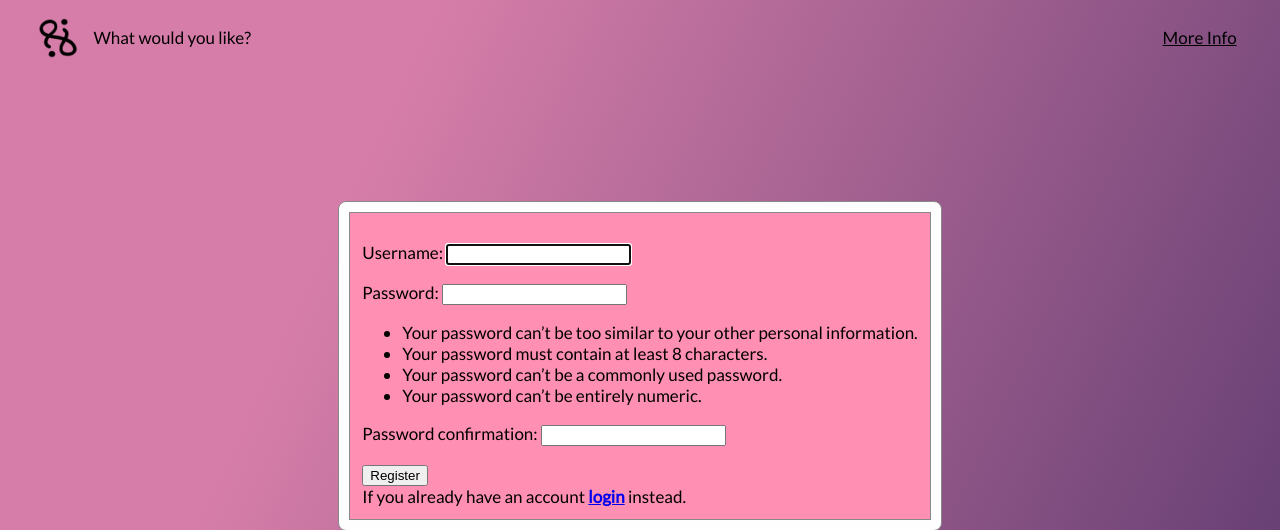
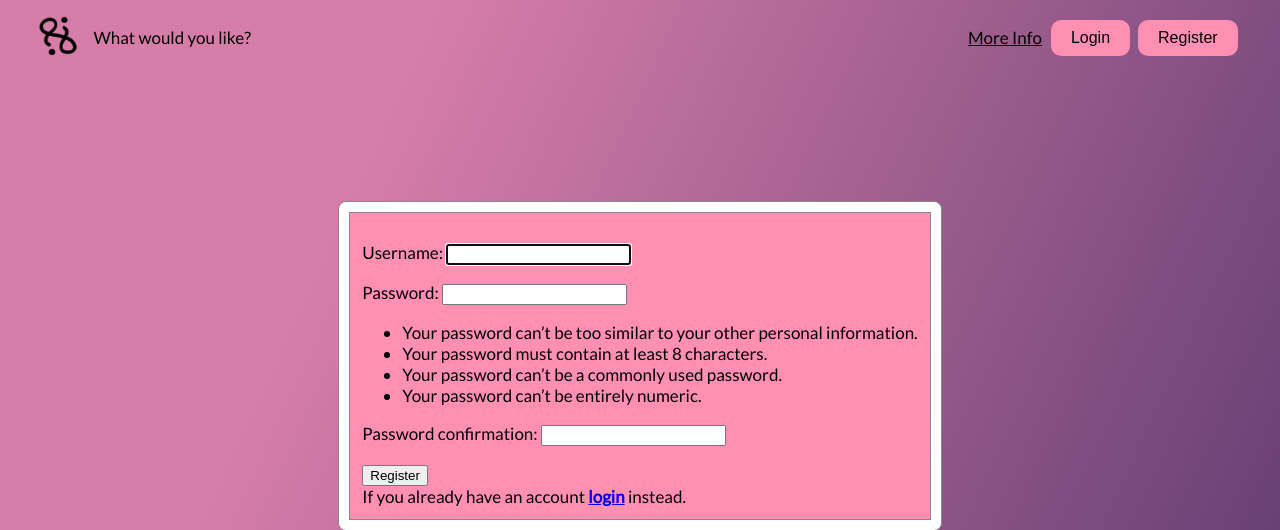
Before and after one commit to michellegsld/indecisive_decision, a Django app: page /register/ in a window 1280 px wide. Shown: the top 530 px of the page. Run offline with Django 3.2, Linux system fonts and the light colour scheme; some libraries are stand-ins or nearby versions.

Commit message:
[Update] Fixed dumb mistake

```diff
--- a/main/templates/base.html
+++ b/main/templates/base.html
@@ -17,17 +17,29 @@
   <body>
     <header>
       <div class="left_half">
-        <img src="{% static 'img/logo_dark.png' %}" alt="The Infinite Question">
+        <a href="/"><img src="{% static 'img/logo_dark.png' %}" alt="The Infinite Question"> </a>
         <div class="header_left_text">
           <!--*random message*-->
         </div>
       </div>
       <div class="right_half">
-        <text class="login_signup_text">
+       <text class="login_signup_text">
           More Info
         </text>
+    {% if user.is_authenticated %}
+        <p>
+          <form style="margin:0;" action='/profile/' method="GET">
+                <input type="submit" value="{{ user }}" class="account_button"/>
+            </form>
+            <form style="margin:0;" action='/logout/' method="POST">
+            {% csrf_token %}
+                <input type="submit" value="Logout" class="account_button"/>
+                <input type="hidden" name="next" value="{{ current_path }}"/>
+            </form>
+        </p>
       </div>
     </header>
+    {% else %}
     <div id="modal" class="modal">
       <div class="modal_container">
         <div class="modal_box">
@@ -38,6 +50,16 @@
           </div>
         </div>
       </div>
+    </div>
+    <a href="/login/"> <button class="account_button">
+      Login
+    </button> </a>
+      <a href="/register/"> <button class="account_button">
+          Register
+        </button> </a>
+      </div>
+    </header>
+    {% endif %}
     </div>
     <div class="containers">
       <div class="first_container">
```
